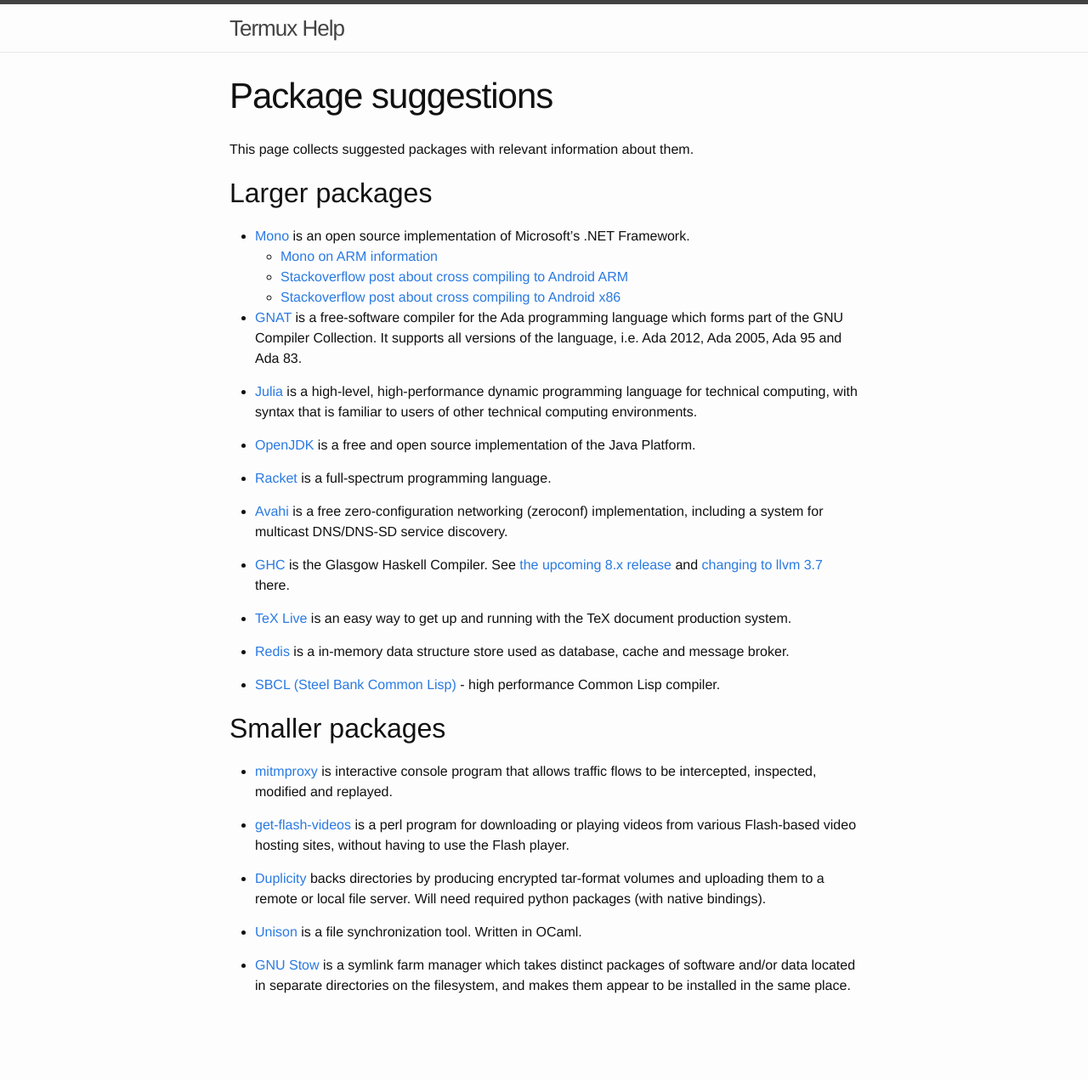
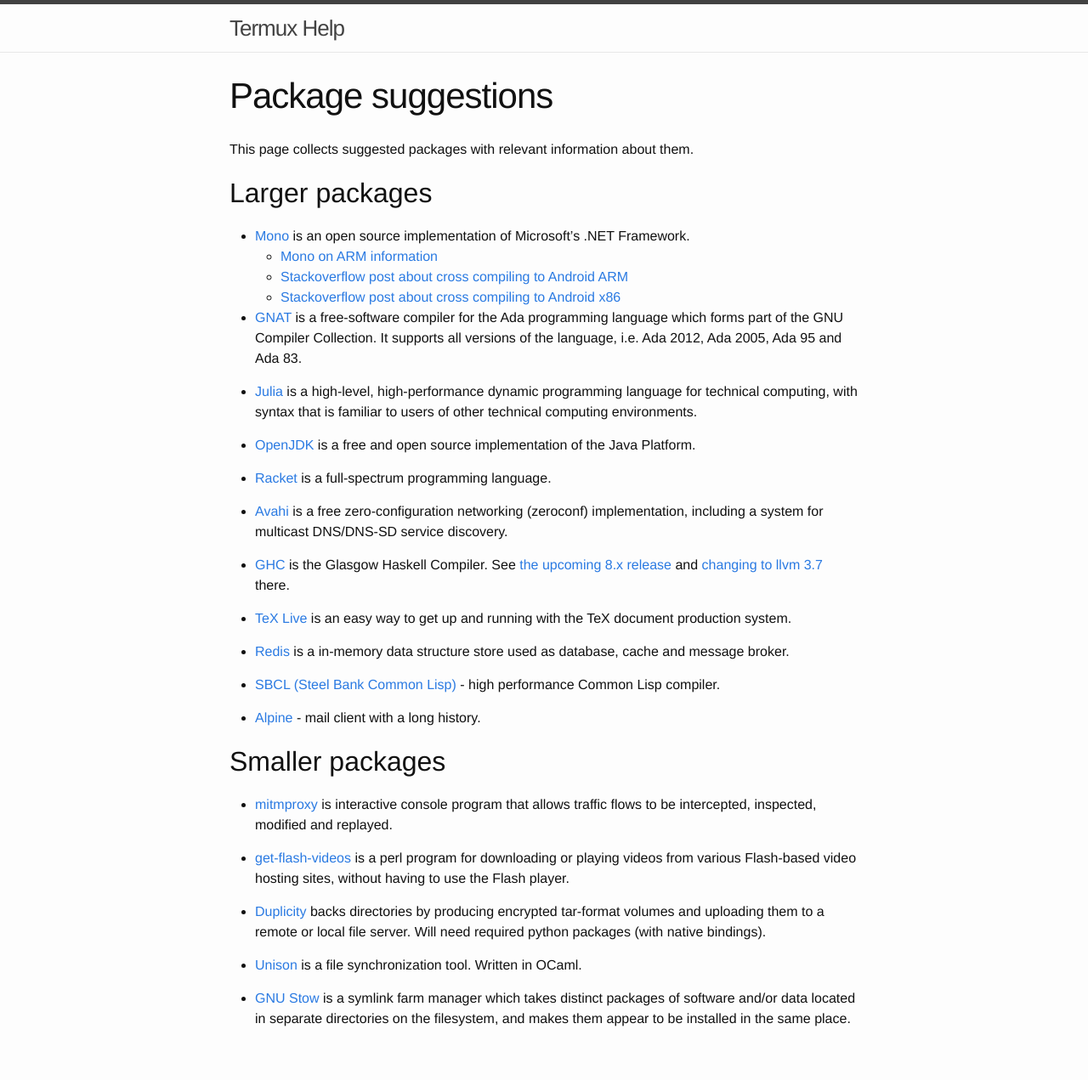
Before and after one commit to termux/termux.github.io, a Jekyll site: the page built from package-suggestions.md, in a window 1280 px wide. Shown: the whole page at 85% size. Built offline with Jekyll 4.4.1, drawn with Linux system fonts in a browser that asks for light colours; before the commit the page ends 1232 px from its top, so only the background shows below that.

Commit message:
Add alpine as suggested package
Closes https://github.com/termux/termux-packages/issues/140

```diff
--- a/package-suggestions.md
+++ b/package-suggestions.md
@@ -32,6 +32,8 @@
 
 - [SBCL (Steel Bank Common Lisp)](http://www.sbcl.org/) - high performance Common Lisp compiler.
 
+- [Alpine](http://patches.freeiz.com/alpine/release/) - mail client with a long history.
+
 Smaller packages
 ----------------
 
```
